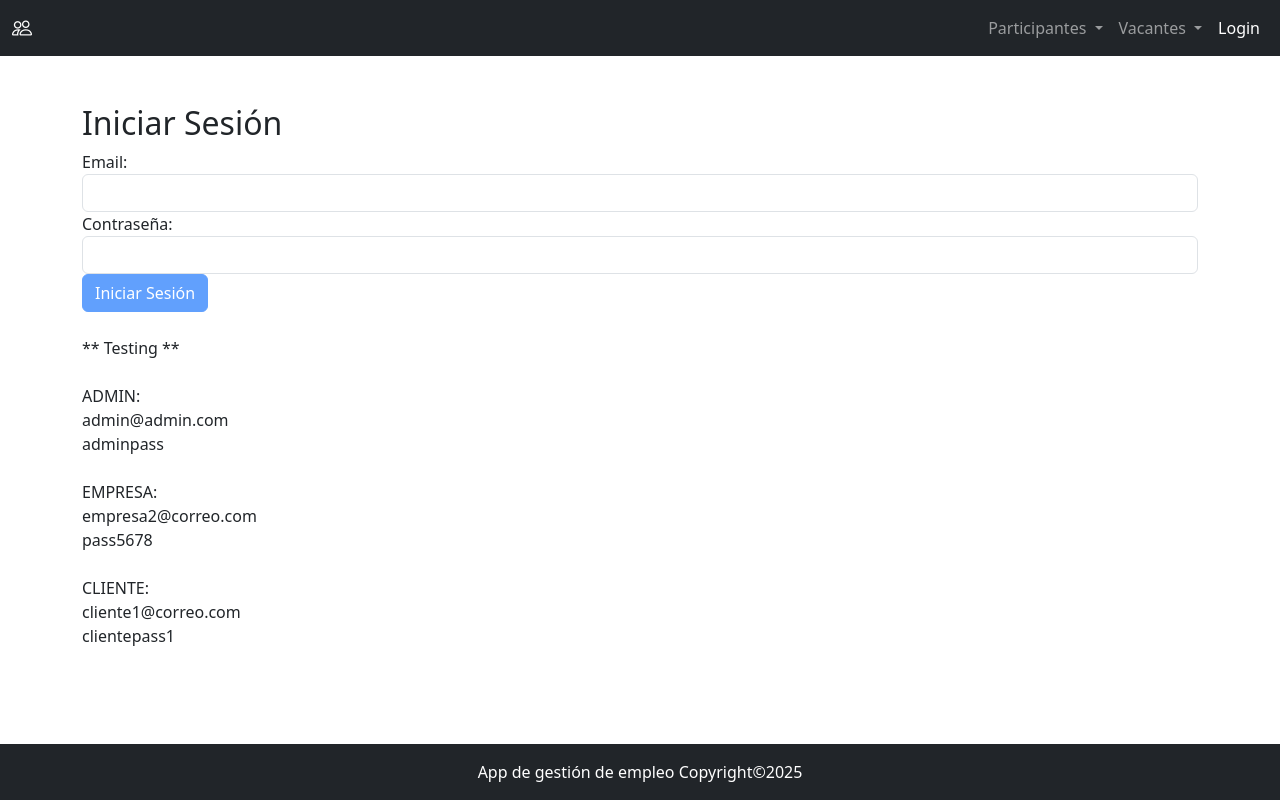
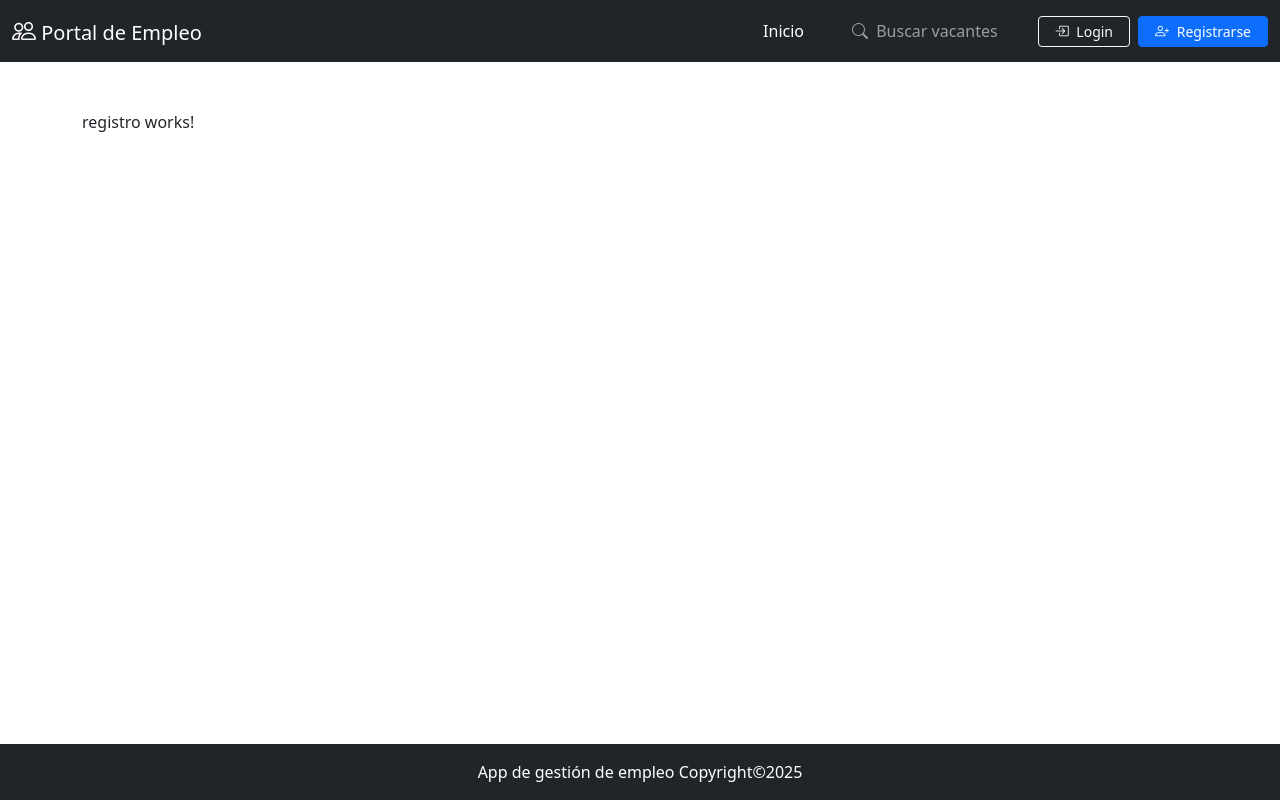
Before and after one commit to Danitr92/Reto_G6, an Angular app in the folder Frontend/gestion_vacantes/: page /registro in a window 1280 px wide. Before the commit this address led to /login. Built offline with nearby package versions, Linux system fonts and the light colour scheme.

Commit message:
@if dentro de navbar segun rol

```diff
--- a/Frontend/gestion_vacantes/src/app/app.routes.ts
+++ b/Frontend/gestion_vacantes/src/app/app.routes.ts
@@ -1,14 +1,23 @@
 import { Routes } from '@angular/router';
 import { authGuard } from './guards/auth.guard';
 import { roleGuard } from './guards/role.guard';
-import { VacanteDetalleComponent } from './pages/vacante-detalle/vacante-detalle.component';
 
 export const routes: Routes = [
+
+
   // Público
-  { path: '', pathMatch: 'full', redirectTo: 'login' },
+  { path: '', pathMatch: 'full', redirectTo: 'vacantes' },
   {
     path: 'login',
     loadComponent: () => import('./pages/login/login.component').then(m => m.LoginComponent)
+  },
+  {
+    path: 'vacantes',
+    loadComponent: () => import('./pages/vacantes-list/vacantes-list.component').then(m => m.VacantesListComponent)
+  },
+  {
+    path: 'vacante/:idVacante',
+    loadComponent: () => import('./pages/vacante-detalle/vacante-detalle.component').then(m => m.VacanteDetalleComponent)
   },
 
   // Listados (Admin)
@@ -19,7 +28,6 @@ export const routes: Routes = [
     canActivate: [authGuard, roleGuard],
     data: { role: 'ADMIN' }
   },
-
   {
     path: 'listado/empresas',
     loadComponent: () => import('./pages/listado-empresas/listado-empresas.component').then(m => m.ListadoEmpresasComponent),
@@ -33,7 +41,7 @@ export const routes: Routes = [
     data: { role: 'ADMIN' }
   },
 
-  // Vacantes (Compartido)
+  // Usuario
   {
     path: 'usuario',
     loadComponent: () =>
@@ -42,10 +50,15 @@ export const routes: Routes = [
     canActivate: [authGuard, roleGuard],
     data: { role: 'CLIENTE' }
   },
+
+  // Empresa
   {
-    path: 'vacantes',
-    loadComponent: () => import('./pages/vacantes-list/vacantes-list.component').then(m => m.VacantesListComponent),
-    canActivate: [authGuard]
+    path: 'empresa',
+    loadComponent: () =>
+      import('./pages/empresa/empresa-dashboard/empresa-dashboard.component')
+        .then(m => m.EmpresaDashboardComponent),
+    canActivate: [authGuard, roleGuard],
+    data: { role: 'EMPRESA' }
   },
   {
     path: 'vacante/nueva',
@@ -54,9 +67,10 @@ export const routes: Routes = [
     data: { role: 'EMPRESA' }
   },
   {
-    path: 'vacante/:idVacante',
-    loadComponent: () => import('./pages/vacante-detalle/vacante-detalle.component').then(m => m.VacanteDetalleComponent),
-    canActivate: [authGuard]
+    path: 'editar/vacante/:idVacante',
+    loadComponent: () => import('./pages/vacante-form/vacante-form.component').then(m => m.VacanteFormComponent),
+    canActivate: [authGuard, roleGuard],
+    data: { role: 'EMPRESA' }
   },
   {
     path: 'inscripciones',
@@ -65,24 +79,12 @@ export const routes: Routes = [
     data: { role: 'EMPRESA' }
   },
 
-  // Formularios (Empresa)
+  // Registro (público)
   {
-    path: 'empresa',
-    loadComponent: () =>
-      import('./pages/empresa/empresa-dashboard/empresa-dashboard.component')
-        .then(m => m.EmpresaDashboardComponent),
-    canActivate: [authGuard, roleGuard],
-    data: { role: 'EMPRESA' }
+    path: 'registro',
+    loadComponent: () => import('./pages/registro/registro.component').then(m => m.RegistroComponent)
   },
 
-  {
-    path: 'editar/vacante/:idVacante',
-    loadComponent: () => import('./pages/vacante-form/vacante-form.component').then(m => m.VacanteFormComponent),
-    canActivate: [authGuard, roleGuard],
-    data: { role: 'EMPRESA' }
-  },
-
-
   // Redirección para rutas no encontradas
-  { path: '**', redirectTo: 'login' }
+  { path: '**', redirectTo: 'vacantes' }
 ];
--- a/Frontend/gestion_vacantes/src/app/components/navbar/navbar.component.html
+++ b/Frontend/gestion_vacantes/src/app/components/navbar/navbar.component.html
@@ -1,7 +1,7 @@
-<nav class="navbar navbar-expand-lg bg-dark navbar-dark">
+<nav class="navbar navbar-expand-lg bg-dark navbar-dark pr-3 py-2">
   <div class="container-fluid">
-    <a class="navbar-brand" [routerLink]="['/']">
-      <i class="bi bi-people"></i>
+    <a class="navbar-brand me-3" [routerLink]="['/']">
+      <i class="bi bi-people fs-4"></i> Portal de Empleo
     </a>
     <button class="navbar-toggler" type="button" data-bs-toggle="collapse" data-bs-target="#navbarNav"
       aria-controls="navbarNav" aria-expanded="false" aria-label="Toggle navigation">
@@ -9,49 +9,97 @@
     </button>
 
     <div class="collapse navbar-collapse" id="navbarNav">
-      <ul class="navbar-nav ms-auto">
+      <ul class="navbar-nav ms-auto align-items-center">
 
-        <li class="nav-item dropdown">
-
-          <a class="nav-link dropdown-toggle" href="#" id="vacantesDropdown" role="button"
-            data-bs-toggle="dropdown" aria-expanded="false">
-            Participantes
+        <!-- Opción pública para todos -->
+        <li class="nav-item mx-2">
+          <a class="nav-link px-3 py-2 rounded" [routerLink]="['/']"
+             routerLinkActive="active">
+            <i class="bi me-1 "></i> Inicio
           </a>
-          <ul class="dropdown-menu dropdown-menu-dark dropdown-menu-end" aria-labelledby="vacantesDropdown">
-            <li>
-              <a class="dropdown-item" [routerLink]="['/listado/empresas']">Empresas</a>
-            </li>
-            <li>
-              <a class="dropdown-item" [routerLink]="['/listado/usuarios']">Usuarios</a>
-            </li>
-          </ul>
         </li>
 
-
-        <li class="nav-item dropdown">
-          <a class="nav-link dropdown-toggle" href="#" id="vacantesDropdown" role="button"
-            data-bs-toggle="dropdown" aria-expanded="false">
-            Vacantes
+        <li class="nav-item mx-2">
+          <a class="nav-link px-3 py-2 rounded" [routerLink]="['/vacantes']"
+             routerLinkActive="active">
+            <i class="bi bi-search me-1 "></i> Buscar vacantes
           </a>
-          <ul class="dropdown-menu dropdown-menu-dark dropdown-menu-end" aria-labelledby="vacantesDropdown">
-            <li>
-              <a class="dropdown-item" [routerLink]="['/vacantes']">Listado de vacantes</a>
-            </li>
-            <li>
-              <a class="dropdown-item" [routerLink]="['/vacante/nueva']">Nueva vacante</a>
-            </li>
-            <li>
-              <a class="dropdown-item" [routerLink]="['/inscripciones']">Inscripciones</a>
-            </li>
-          </ul>
         </li>
 
-        <li class="nav-item">
+        <!-- Opciones para ADMIN -->
+        @if (isLoggedIn() && rol === 'ADMIN') {
+        <li class="nav-item mx-2">
+          <a class="nav-link px-3 py-2 rounded" [routerLink]="['/admin/dashboard']"
+             routerLinkActive="active">
+            <i class="bi bi-speedometer2 me-1"></i> Dashboard
+          </a>
+        </li>
+        <li class="nav-item mx-2">
+          <a class="nav-link px-3 py-2 rounded" [routerLink]="['/listado/empresas']"
+             routerLinkActive="active">
+            <i class="bi bi-building me-1"></i> Empresas
+          </a>
+        </li>
+        <li class="nav-item mx-2">
+          <a class="nav-link px-3 py-2 rounded" [routerLink]="['/listado/usuarios']"
+             routerLinkActive="active">
+            <i class="bi bi-people-fill me-1"></i> Usuarios
+          </a>
+        </li>
+        }
+
+        <!-- Opciones para EMPRESA -->
+        @if (isLoggedIn() && rol === 'EMPRESA') {
+        <li class="nav-item mx-2">
+          <a class="nav-link px-3 py-2 rounded" [routerLink]="['/empresa']"
+             routerLinkActive="active">
+            <i class="bi bi-house me-1"></i> Inicio
+          </a>
+        </li>
+        <li class="nav-item mx-2">
+          <a class="nav-link px-3 py-2 rounded" [routerLink]="['/vacante/nueva']"
+             routerLinkActive="active">
+            <i class="bi bi-plus-circle me-1"></i> Publicar Vacante
+          </a>
+        </li>
+        <li class="nav-item mx-2">
+          <a class="nav-link px-3 py-2 rounded" [routerLink]="['/inscripciones']"
+             routerLinkActive="active">
+            <i class="bi bi-envelope me-1"></i> Inscripciones
+          </a>
+        </li>
+        }
+
+        <!-- Opciones para CLIENTE -->
+        @if (isLoggedIn() && rol === 'CLIENTE') {
+        <li class="nav-item mx-2">
+          <a class="nav-link px-3 py-2 rounded" [routerLink]="['/usuario']"
+             routerLinkActive="active">
+            <i class="bi bi-house me-1"></i> Mi Perfil
+          </a>
+        </li>
+        }
+
+        <!-- Opciones de autenticación -->
+        <li class="nav-item ms-3">
           @if (!isLoggedIn()) {
-          <a class="nav-link" [routerLink]="['login']" routerLinkActive="active">Login</a>
+          <div class="d-flex gap-2">
+            <a class="btn btn-outline-light btn-sm px-3" [routerLink]="['/login']">
+              <i class="bi bi-box-arrow-in-right me-1"></i> Login
+            </a>
+            <a class="btn btn-primary btn-sm px-3" [routerLink]="['/registro']">
+              <i class="bi bi-person-plus me-1"></i> Registrarse
+            </a>
+          </div>
           } @else {
-          <a class="nav-link" (click)="logout()" routerLinkActive="active">Logout</a>
-          <p class="rol nav-link d-inline">Rol actual: ({{rol}})</p>
+          <div class="d-flex align-items-center gap-3">
+            <span class="text-light small d-none d-md-inline">
+              <i class="bi bi-person-circle me-1"></i> {{rol}}
+            </span>
+            <button class="btn btn-outline-light btn-sm" (click)="logout()">
+              <i class="bi bi-box-arrow-right"></i> Salir
+            </button>
+          </div>
           }
         </li>
 
--- a/Frontend/gestion_vacantes/src/app/pages/login/login.component.html
+++ b/Frontend/gestion_vacantes/src/app/pages/login/login.component.html
@@ -27,7 +27,7 @@
       <div class="error-message">{{errorMessage}}</div>
     }
 
-    <button type="submit" class="btn btn-primary" [disabled]="!loginForm.valid">Iniciar Sesión</button>
+    <button type="submit" class="btn btn-primary mt-3" [disabled]="!loginForm.valid">Iniciar Sesión</button>
     </form>
 
 
--- /dev/null
+++ b/Frontend/gestion_vacantes/src/app/pages/registro/registro.component.html
@@ -0,0 +1 @@
+<p>registro works!</p>
```
Also changed, not shown: Frontend/gestion_vacantes/src/app/pages/registro/registro.component.ts (added, +11 -0 lines), Frontend/gestion_vacantes/src/app/pages/registro/registro.component.css (added).
